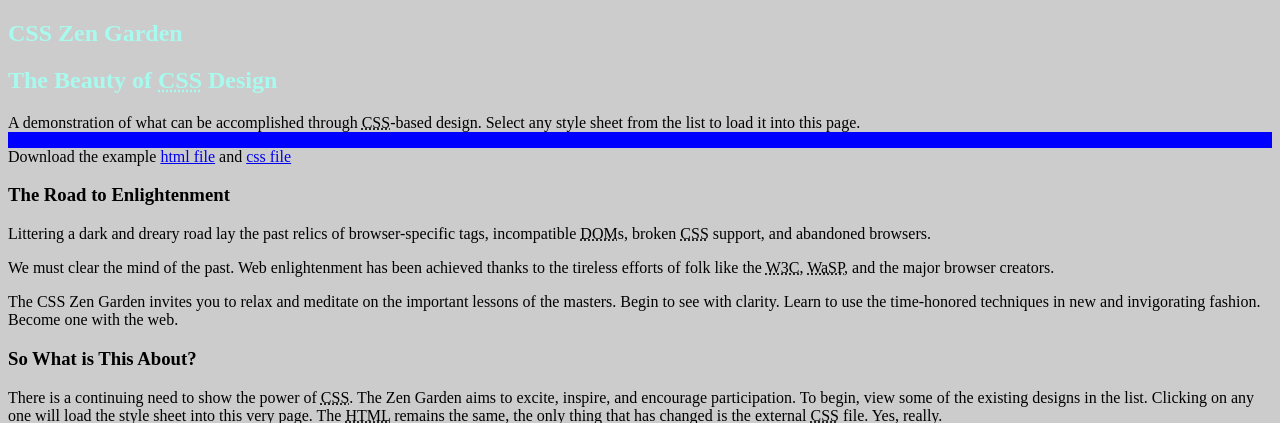
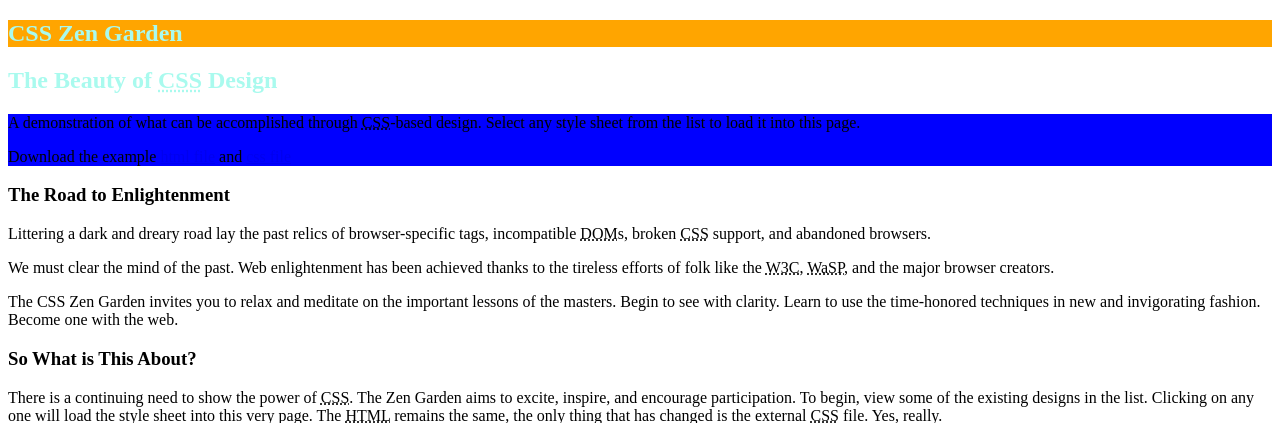
Before and after one commit to pondit/FTFL01-ITS-Laravel, a PHP site: page / in a window 1280 px wide. Shown: the top 423 px of the page. Run offline with PHP 8.4, Linux system fonts and the light colour scheme.

Commit message:
Introducing class selectors

```diff
--- a/ITS_2014000119_Zahidul_Hasan/Practices/CSS3 Practices/Zengarden Design Practice/css/selector_example.css
+++ b/ITS_2014000119_Zahidul_Hasan/Practices/CSS3 Practices/Zengarden Design Practice/css/selector_example.css
@@ -4,11 +4,11 @@
 
 */
 
-  *{
+ /* *{
 
 	background-color: #CCCCCC;
 }
-
+*/
 /* I need to select all the div elements that have 'role' attribute to color change */
 
 div [role]{
@@ -71,3 +71,10 @@ b~i{
 
 	background-color: blue;
 }
+
+/* introducing class selectors */
+
+.Danger{
+
+	background-color: orange;
+}
--- a/ITS_2014000119_Zahidul_Hasan/Practices/CSS3 Practices/Zengarden Design Practice/index.html
+++ b/ITS_2014000119_Zahidul_Hasan/Practices/CSS3 Practices/Zengarden Design Practice/index.html
@@ -53,7 +53,7 @@
 
 	<section class="intro" id="zen-intro">
 		<header role="banner">
-			<h1>CSS Zen Garden</h1>
+			<h1 class="Danger">CSS Zen Garden</h1>
 			<h2>The Beauty of <abbr title="Cascading Style Sheets">CSS</abbr> Design</h2>
 		</header>
 
```
